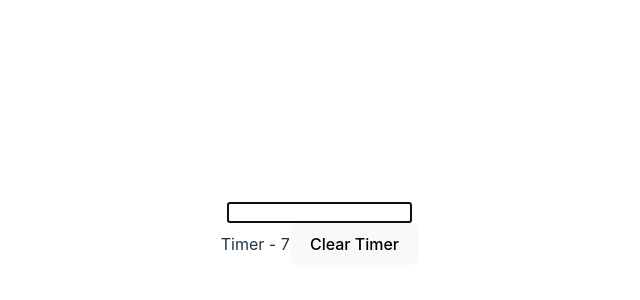
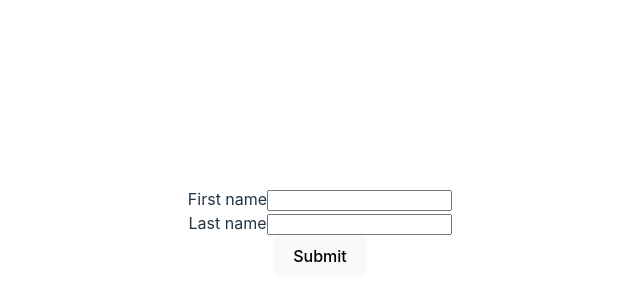
Before and after one commit to moonhopark/react-learn, a React (Vite) app: page / in a window 1280 px wide. Shown: the part 168-468 px from the top of the page, without its empty margins (320-960 px from the left). Built offline with nearby package versions, Linux system fonts and the light colour scheme.

Commit message:
feat: custom hooks 예제 추가

```diff
--- a/src/App.jsx
+++ b/src/App.jsx
@@ -1,13 +1,14 @@
 import React from 'react';
 import './App.css';
 
-import UseRef from './components/react-basic/UseRef/UseRef';
-import Timer from './components/react-basic/UseRef/Timer';
+import CounterOne from './components/react-basic/CustomHooks/CounterOne';
+import CounterTwo from './components/react-basic/CustomHooks/CounterTwo';
+import UserForm from './components/react-basic/CustomHooks/UserForm';
 
 const App = () => {
   return (
     <div className="App">
-      <UseRef />
+      <UserForm />
     </div>
   );
 };
--- /dev/null
+++ b/src/components/react-basic/CustomHooks/CounterOne.jsx
@@ -0,0 +1,17 @@
+import React, { useState } from 'react';
+import useCounter from '../../../hooks/useCounter';
+
+const CounterOne = () => {
+  const [count, handleIncrement, handleDecrement, handleReset] = useCounter(0, 1);
+
+  return (
+    <div>
+      <h2>Count - {count}</h2>
+      <button onClick={handleIncrement}>Increment</button>
+      <button onClick={handleDecrement}>Decrement</button>
+      <button onClick={handleReset}>Reset</button>
+    </div>
+  );
+};
+
+export default CounterOne;
--- /dev/null
+++ b/src/components/react-basic/CustomHooks/CounterTwo.jsx
@@ -0,0 +1,16 @@
+import React, { useState } from 'react';
+import useCounter from '../../../hooks/useCounter';
+
+const CounterTwo = () => {
+  const [count, handleIncrement, handleDecrement, handleReset] = useCounter(10, 10);
+  return (
+    <div>
+      <h2>Count - {count}</h2>
+      <button onClick={handleIncrement}>Increment</button>
+      <button onClick={handleDecrement}>Decrement</button>
+      <button onClick={handleReset}>Reset</button>
+    </div>
+  );
+};
+
+export default CounterTwo;
--- /dev/null
+++ b/src/components/react-basic/CustomHooks/UserForm.jsx
@@ -0,0 +1,32 @@
+import React from 'react';
+import useInput from '../../../hooks/useInput';
+
+const UserForm = () => {
+  const [firstName, bindFirstName, resetFirstName] = useInput('');
+  const [lastName, bindLastName, resetLastName] = useInput('');
+
+  const handleSubmit = (e) => {
+    e.preventDefault();
+    alert(`Hello ${firstName} ${lastName}`);
+    resetFirstName();
+    resetLastName();
+  };
+
+  return (
+    <div>
+      <form onSubmit={handleSubmit}>
+        <div>
+          <label>First name</label>
+          <input {...bindFirstName} type="text" />
+        </div>
+        <div>
+          <label>Last name</label>
+          <input {...bindLastName} type="text" />
+        </div>
+        <button>Submit</button>
+      </form>
+    </div>
+  );
+};
+
+export default UserForm;
--- /dev/null
+++ b/src/hooks/useCounter.js
@@ -0,0 +1,20 @@
+import { useState } from 'react';
+
+const useCounter = (initialCount = 0, value) => {
+  const [count, setCount] = useState(initialCount);
+
+  const handleIncrement = () => {
+    setCount((prevCount) => prevCount + value);
+  };
+  const handleDecrement = () => {
+    setCount((prevCount) => prevCount - value);
+  };
+
+  const handleReset = () => {
+    setCount(initialCount);
+  };
+
+  return [count, handleIncrement, handleDecrement, handleReset];
+};
+
+export default useCounter;
--- /dev/null
+++ b/src/hooks/useInput.js
@@ -0,0 +1,20 @@
+import { useState } from 'react';
+
+const useInput = (initialValue) => {
+  const [value, setValue] = useState(initialValue);
+
+  const reset = () => {
+    setValue(initialValue);
+  };
+
+  const bind = {
+    value,
+    onChange: (e) => {
+      setValue(e.target.value);
+    },
+  };
+
+  return [value, bind, reset];
+};
+
+export default useInput;
```
Also changed, not shown: src/components/react-basic/CustomHooks/DocTitleOne.jsx (added, +16 -0 lines), src/components/react-basic/CustomHooks/DocTitleTwo.jsx (added, +16 -0 lines), src/hooks/useDocumentTitle.js (added, +9 -0 lines).
